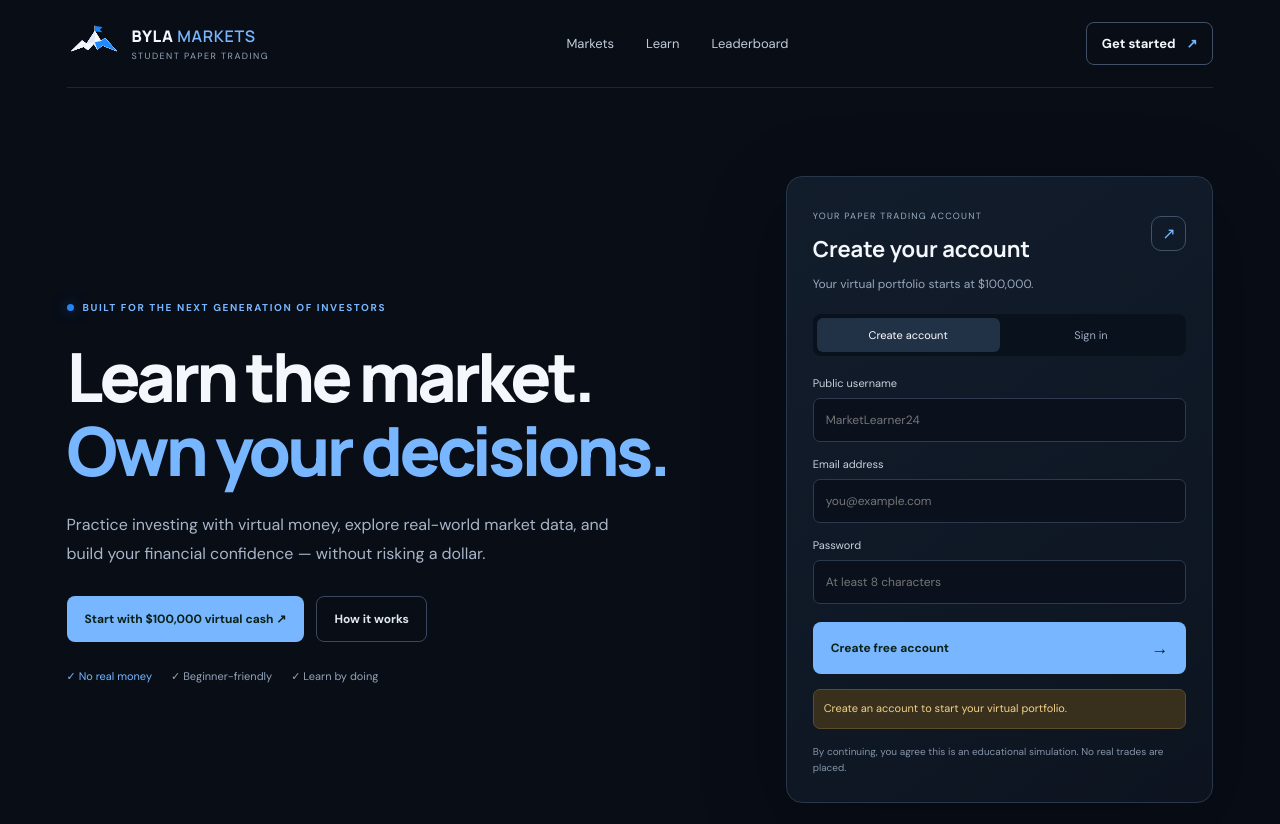
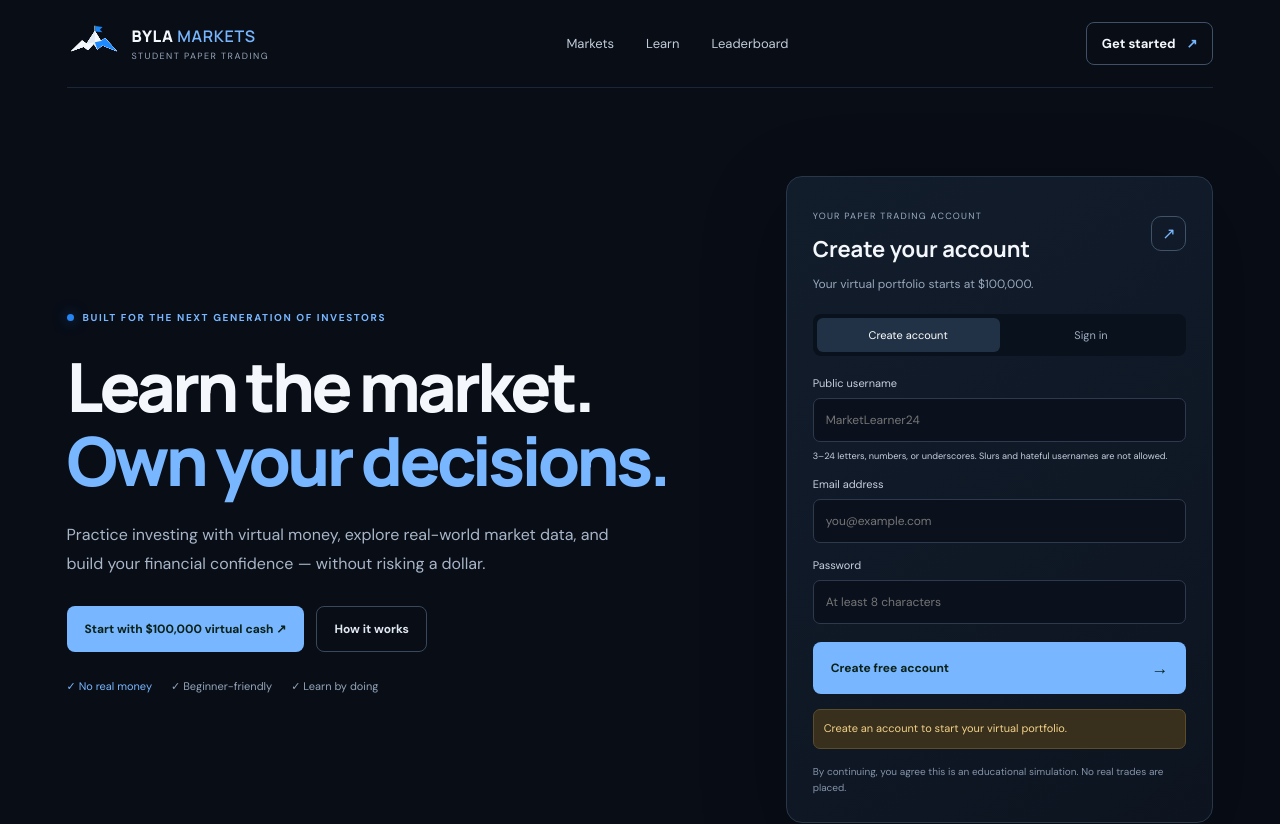
Before and after one commit to nick2146/byla-website, a Next.js app in the folder stock-simulator/: page / in a window 1280 px wide. Shown: the top 824 px of the page. Built offline with nearby package versions, Linux system fonts and the light colour scheme.

Commit message:
Validate usernames during signup

```diff
--- a/stock-simulator/app/page.tsx
+++ b/stock-simulator/app/page.tsx
@@ -2,6 +2,7 @@
 
 import { useState } from "react";
 import { createClient } from "@/lib/supabase/client";
+import { usernameModerationError } from "@/lib/username-moderation";
 
 const watchlist = [
   { symbol: "AAPL", name: "Apple", price: "View in simulator", change: "—" },
@@ -22,6 +23,10 @@ export default function Home() {
     event.preventDefault();
     setBusy(true);
     setNotice("");
+    if (mode === "signup") {
+      const usernameError = usernameModerationError(username);
+      if (usernameError) { setNotice(usernameError); setBusy(false); return; }
+    }
     try {
       const supabase = createClient();
       const result = mode === "signup"
@@ -68,7 +73,7 @@ export default function Home() {
           <p className="card-subtitle">Your virtual portfolio starts at $100,000.</p>
           <div className="mode-switch"><button className={mode === "signup" ? "selected" : ""} onClick={() => setMode("signup")}>Create account</button><button className={mode === "signin" ? "selected" : ""} onClick={() => setMode("signin")}>Sign in</button></div>
           <form onSubmit={submitAuth}>
-            {mode === "signup" && <label>Public username<input type="text" autoComplete="nickname" minLength={3} maxLength={24} pattern="[A-Za-z0-9_]+" required value={username} onChange={e => setUsername(e.target.value)} placeholder="MarketLearner24" /></label>}
+            {mode === "signup" && <label>Public username<input type="text" autoComplete="nickname" minLength={3} maxLength={24} pattern="[A-Za-z0-9_]+" required value={username} onChange={e => setUsername(e.target.value)} placeholder="MarketLearner24" aria-describedby="username-guidance" /><small id="username-guidance">3–24 letters, numbers, or underscores. Slurs and hateful usernames are not allowed.</small></label>}
             <label>Email address<input type="email" autoComplete="email" required value={email} onChange={e => setEmail(e.target.value)} placeholder="you@example.com" /></label>
             <label>Password<input type="password" autoComplete={mode === "signup" ? "new-password" : "current-password"} minLength={8} required value={password} onChange={e => setPassword(e.target.value)} placeholder="At least 8 characters" /></label>
             <button className="button primary full" type="submit" disabled={busy}>{busy ? "Please wait…" : mode === "signup" ? "Create free account" : "Sign in"} <span>→</span></button>
```
